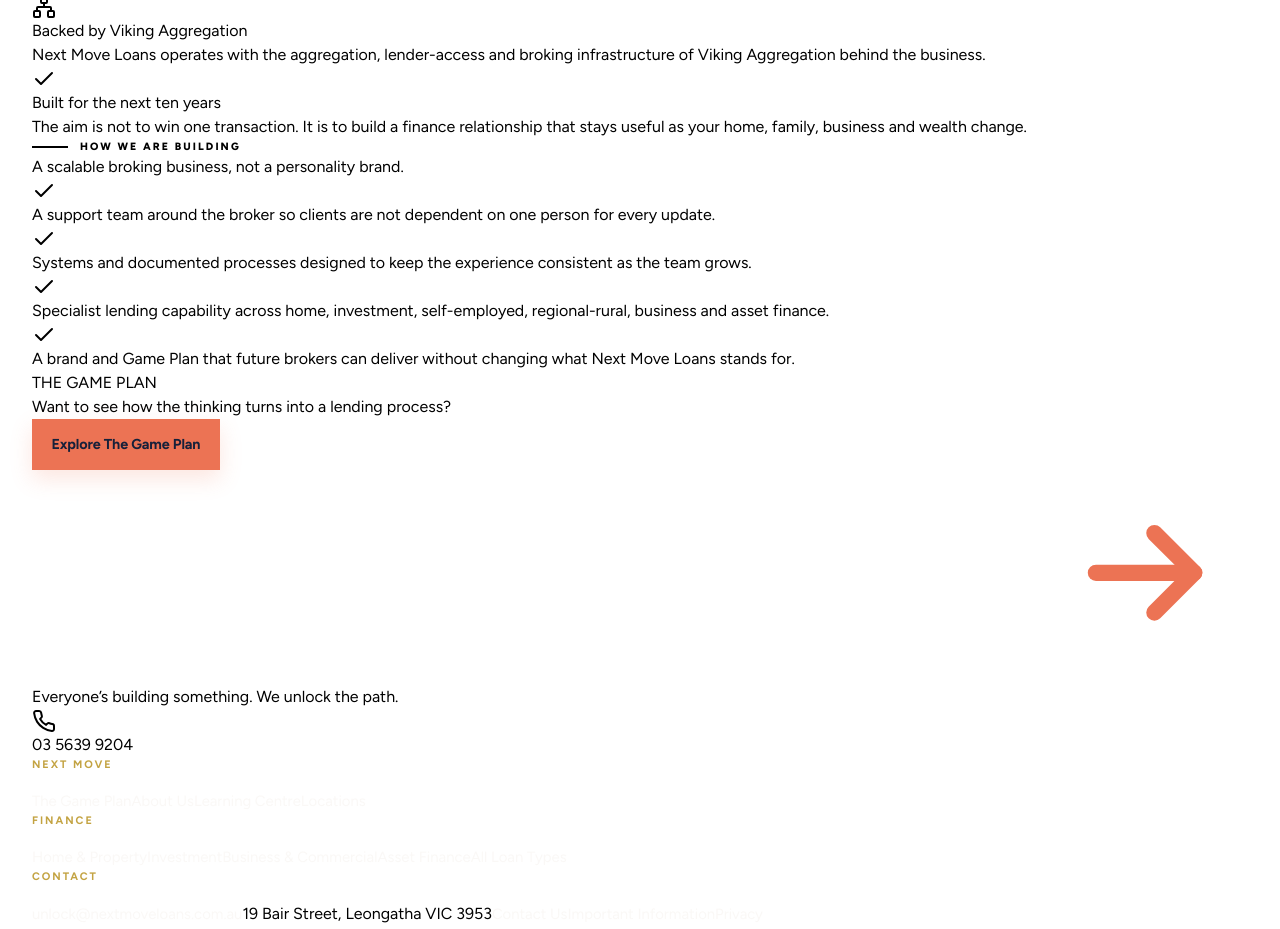
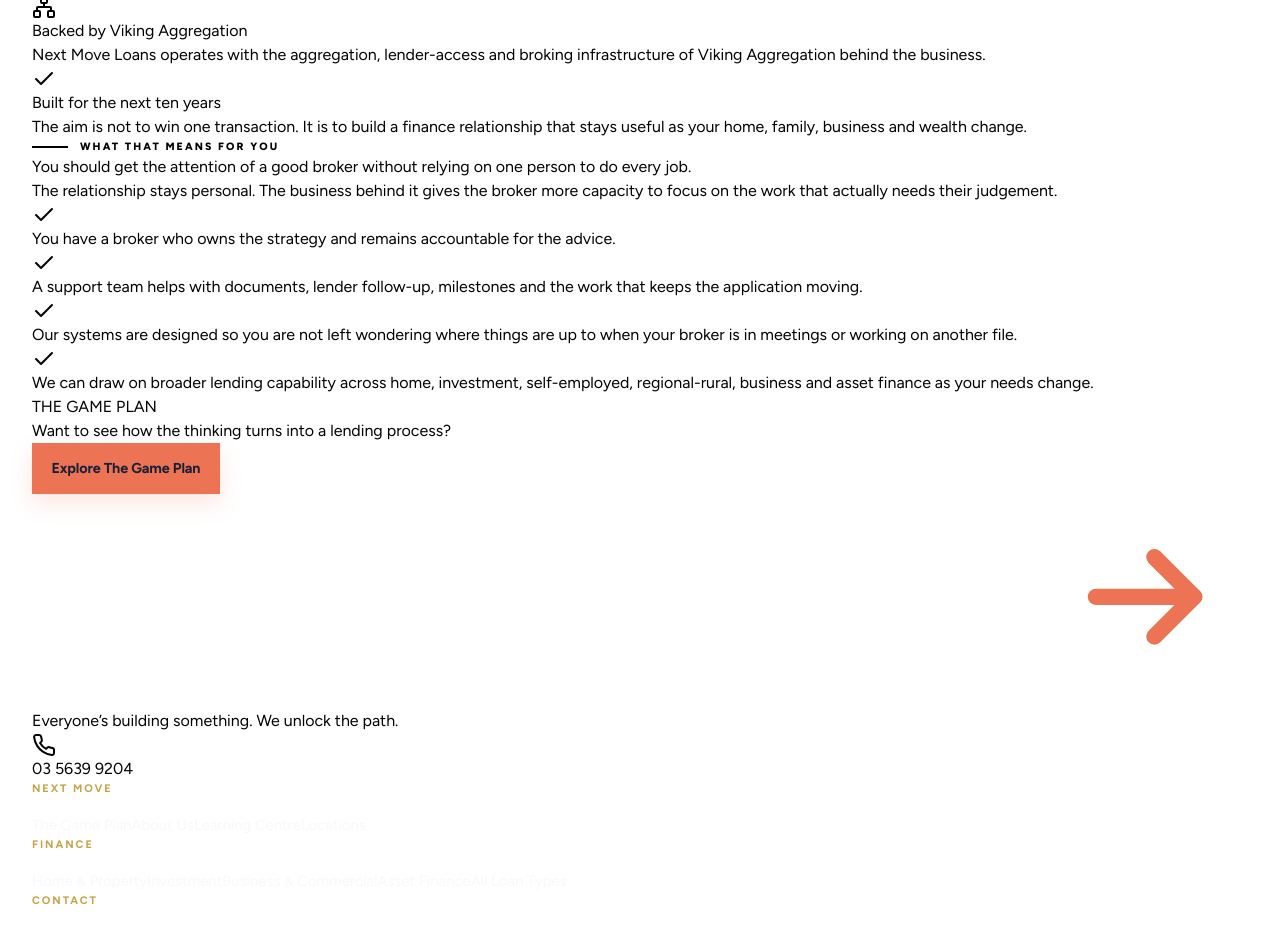
Before and after one commit to reidym/Next-Move-Loans---Wesbite, a React (Vite) app in the folder client/: page /about in a window 1280 px wide. Shown: the part 1132-2061 px from the top of the page. Built offline with nearby package versions, Linux system fonts and the light colour scheme.

Commit message:
Make About operating model consumer focused

```diff
--- a/client/src/pages/About.tsx
+++ b/client/src/pages/About.tsx
@@ -10,6 +10,13 @@
   [Network, "Backed by Viking Aggregation", "Next Move Loans operates with the aggregation, lender-access and broking infrastructure of Viking Aggregation behind the business."],
   [Check, "Built for the next ten years", "The aim is not to win one transaction. It is to build a finance relationship that stays useful as your home, family, business and wealth change."],
 ] as const;
+
+const clientBenefits = [
+  "You have a broker who owns the strategy and remains accountable for the advice.",
+  "A support team helps with documents, lender follow-up, milestones and the work that keeps the application moving.",
+  "Our systems are designed so you are not left wondering where things are up to when your broker is in meetings or working on another file.",
+  "We can draw on broader lending capability across home, investment, self-employed, regional-rural, business and asset finance as your needs change.",
+];
 
 export default function About() {
   return <SiteLayout>
@@ -53,10 +60,10 @@
       </section>
 
       <section className="border-y border-[#16203A]/10 py-9 lg:py-10">
-        <div className="container grid gap-6 lg:grid-cols-[0.7fr_1.3fr] lg:items-start">
-          <div><Eyebrow>HOW WE ARE BUILDING</Eyebrow><h2 className="mt-2 text-2xl font-black text-[#16203A]">A scalable broking business, not a personality brand.</h2></div>
+        <div className="container grid gap-7 lg:grid-cols-[0.72fr_1.28fr] lg:items-start">
+          <div><Eyebrow>WHAT THAT MEANS FOR YOU</Eyebrow><h2 className="mt-2 text-[clamp(1.75rem,2.7vw,2.7rem)] font-black leading-[1.06] tracking-[-0.035em] text-[#16203A]">You should get the attention of a good broker without relying on one person to do every job.</h2><p className="mt-4 max-w-xl leading-7 text-[#4C5566]">The relationship stays personal. The business behind it gives the broker more capacity to focus on the work that actually needs their judgement.</p></div>
           <div className="grid gap-3 sm:grid-cols-2">
-            {["A support team around the broker so clients are not dependent on one person for every update.","Systems and documented processes designed to keep the experience consistent as the team grows.","Specialist lending capability across home, investment, self-employed, regional-rural, business and asset finance.","A brand and Game Plan that future brokers can deliver without changing what Next Move Loans stands for."].map(item=><div className="flex gap-3 rounded-xl bg-white p-3" key={item}><Check className="mt-1 size-4 shrink-0 text-[#EC7354]"/><p className="text-sm font-semibold leading-6 text-[#16203A]">{item}</p></div>)}
+            {clientBenefits.map(item=><div className="flex gap-3 rounded-xl bg-[#F3F7FF] p-4" key={item}><Check className="mt-1 size-4 shrink-0 text-[#EC7354]"/><p className="text-sm font-semibold leading-6 text-[#16203A]">{item}</p></div>)}
           </div>
         </div>
       </section>
```
